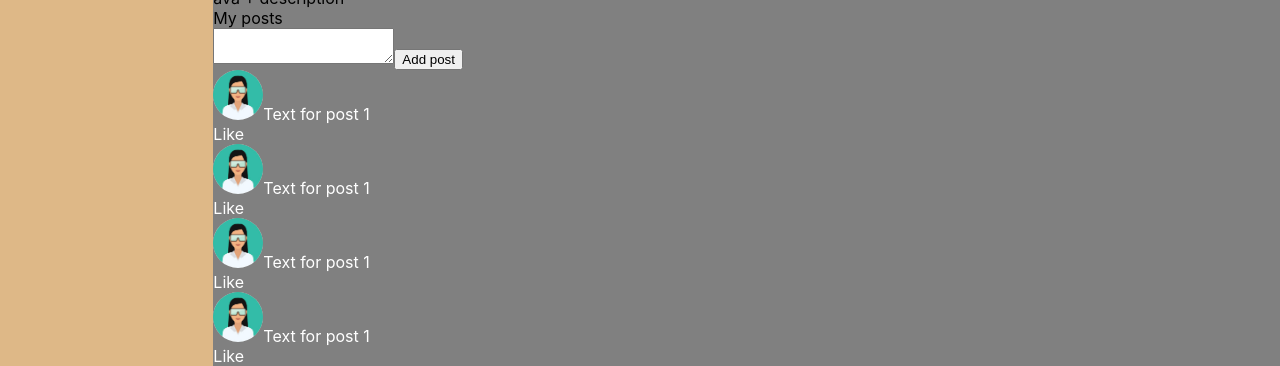
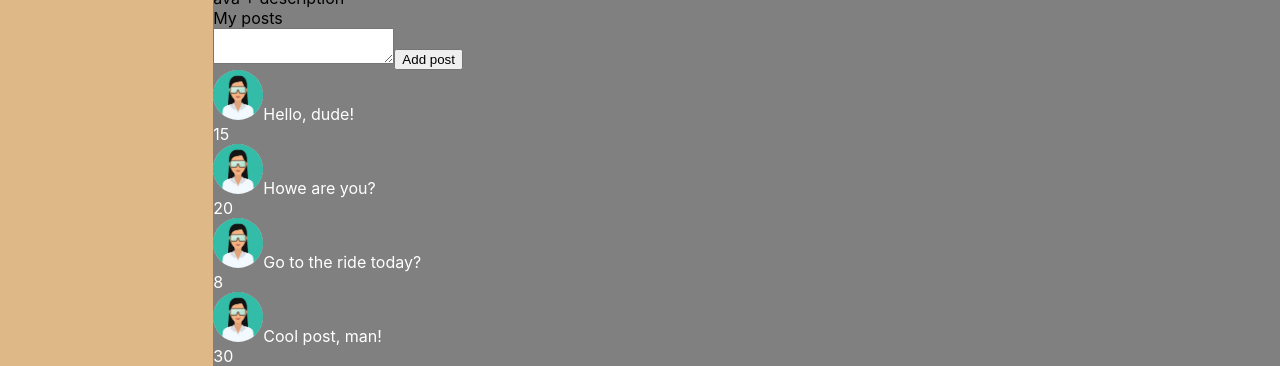
Before and after one commit to NikolasPlatonov/Social_network, a React (Create React App) app: page / in a window 1280 px wide. Shown: the part 876-1242 px from the top of the page. Built offline with nearby package versions, Linux system fonts and the light colour scheme.

Commit message:
Hardcode props for Post component

```diff
--- a/src/components/Pprofile/MyPosts/MyPosts.js
+++ b/src/components/Pprofile/MyPosts/MyPosts.js
@@ -11,10 +11,10 @@ const MyPosts = () => {
         <button>Add post</button>
       </div>
       <div className={s.posts}>
-        <Post />
-        <Post />
-        <Post />
-        <Post />
+        <Post message="Hello, dude!" like="15" />
+        <Post message="Howe are you?" like="20" />
+        <Post message="Go to the ride today?" like="8" />
+        <Post message="Cool post, man!" like="30" />
       </div>
     </div>
   );
--- a/src/components/Pprofile/Profile.js
+++ b/src/components/Pprofile/Profile.js
@@ -8,7 +8,7 @@ const Profile = () => {
       <div>
         <img
           alt="big_logo"
-          src="https://encrypted-tbn0.gstatic.com/images?q=tbn:ANd9GcTxx7aRo7H8w68TK5atLxyzQ7_eCLv6DdYCIHP96DxLrjOPOYtVAw&s"
+          src="https://encrypted-tbn0.gstatic.com/images?q=tbn:ANd9GcSH5y3Hh2zYe-5EsxLq0yGIL9UCH5Wfhrz4tLtNgqctoD9veaoZXw&s"
         />
       </div>
       <div>ava + description</div>
```
Also changed, not shown: src/components/Pprofile/MyPosts/Post/Post.js.
